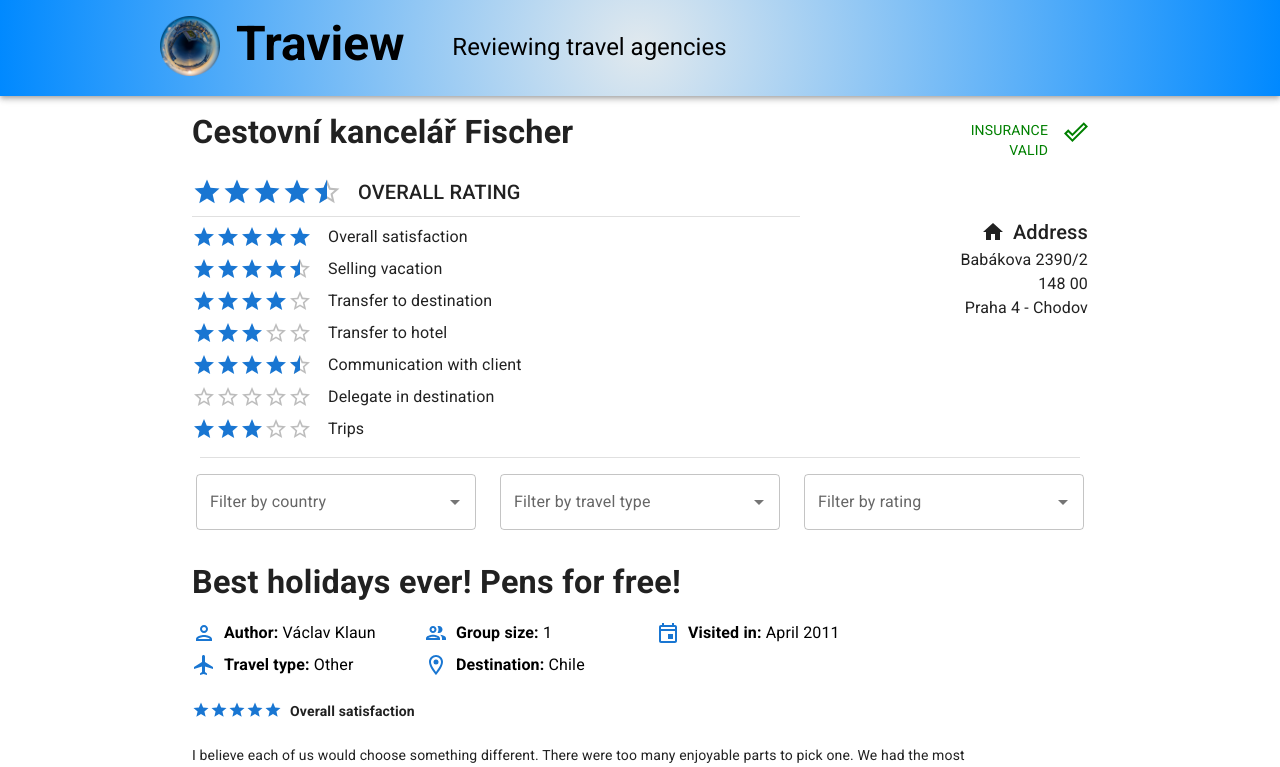
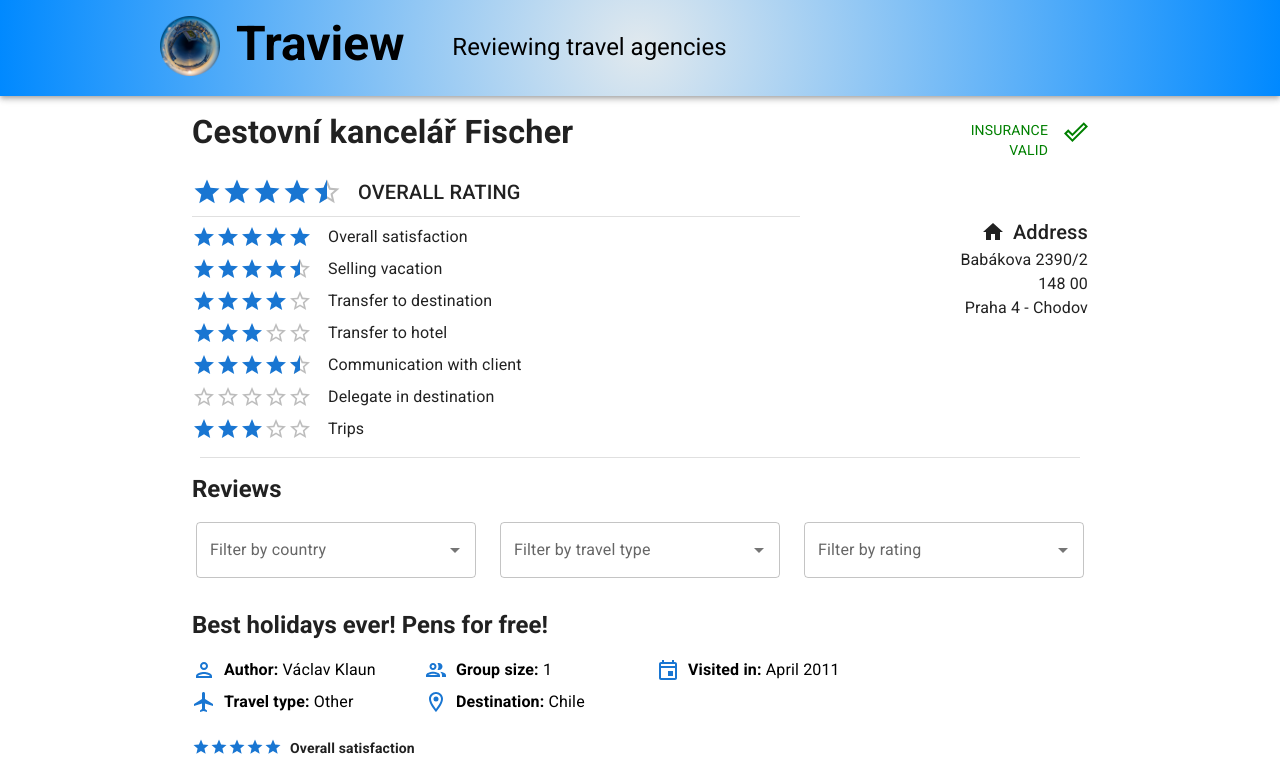
Before and after one commit to Antalyan/travel-agency-review, a React (Create React App) app in the folder frontend/: page /agency/1 in a window 1280 px wide. Shown: the top 767 px of the page. Built offline with nearby package versions, Linux system fonts and the light colour scheme.

Commit message:
Font size changes

```diff
--- a/frontend/src/components/AgencyDetail/AgencyDetailPage.tsx
+++ b/frontend/src/components/AgencyDetail/AgencyDetailPage.tsx
@@ -97,15 +97,16 @@
             maxWidth={{md: MAX_WIDTH}}
         >
             <AgencyDetailCard {...agency}/>
-            {/*<Typography sx={{m: 2}}*/}
-            {/*            variant="h4"*/}
-            {/*            align="center"*/}
-            {/*            color="text.primary"*/}
-            {/*            gutterBottom*/}
-            {/*            fontWeight="bold"*/}
-            {/*>*/}
-            {/*    Reviews*/}
-            {/*</Typography>*/}
+            <Typography sx={{m: 2}}
+                        pl={2}
+                        variant="h5"
+                        align="left"
+                        color="text.primary"
+                        gutterBottom
+                        fontWeight="bold"
+            >
+                Reviews
+            </Typography>
 
             <Stack direction={{xs: "column", md: "row"}} justifyContent={"space-around"} spacing={2} mt={2} ml={4}
                    mr={4}>
--- a/frontend/src/components/AgencyDetail/ReviewCard.tsx
+++ b/frontend/src/components/AgencyDetail/ReviewCard.tsx
@@ -34,7 +34,7 @@
                   marginLeft={4}
             >
                 <Grid item xs={12} md={10} container pr={4}>
-                    <Typography variant="h4"
+                    <Typography variant="h5"
                                 color="text.primary"
                                 gutterBottom
                                 fontWeight="bold"
```
